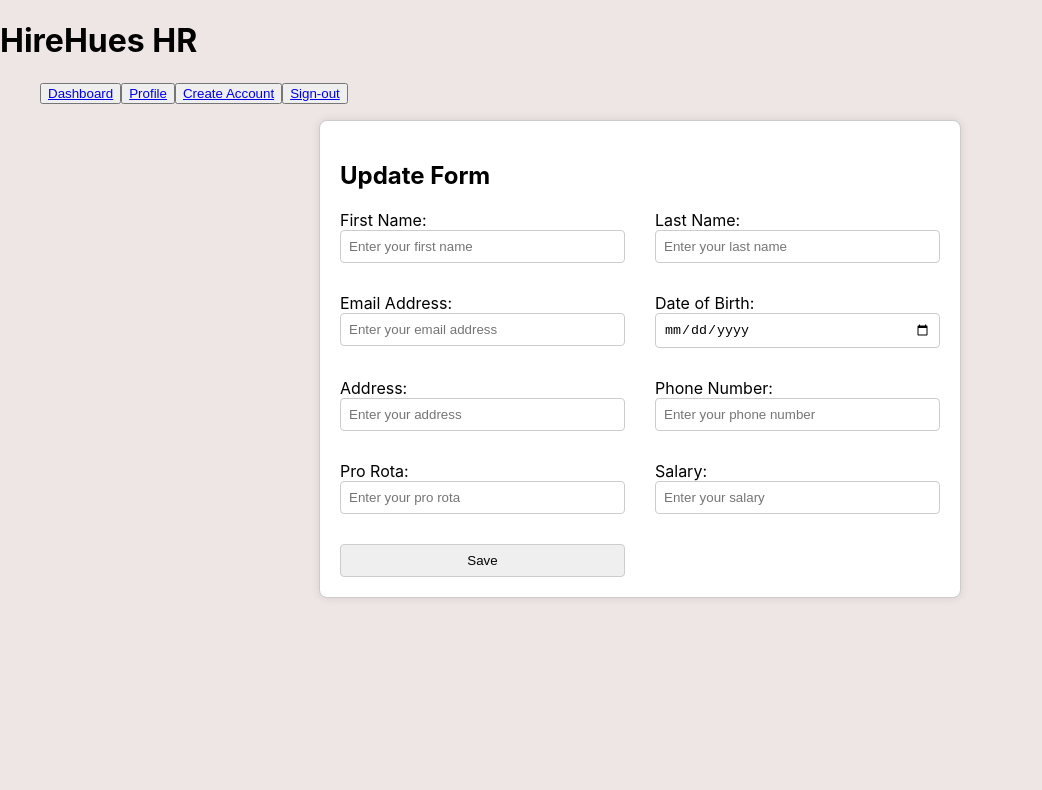
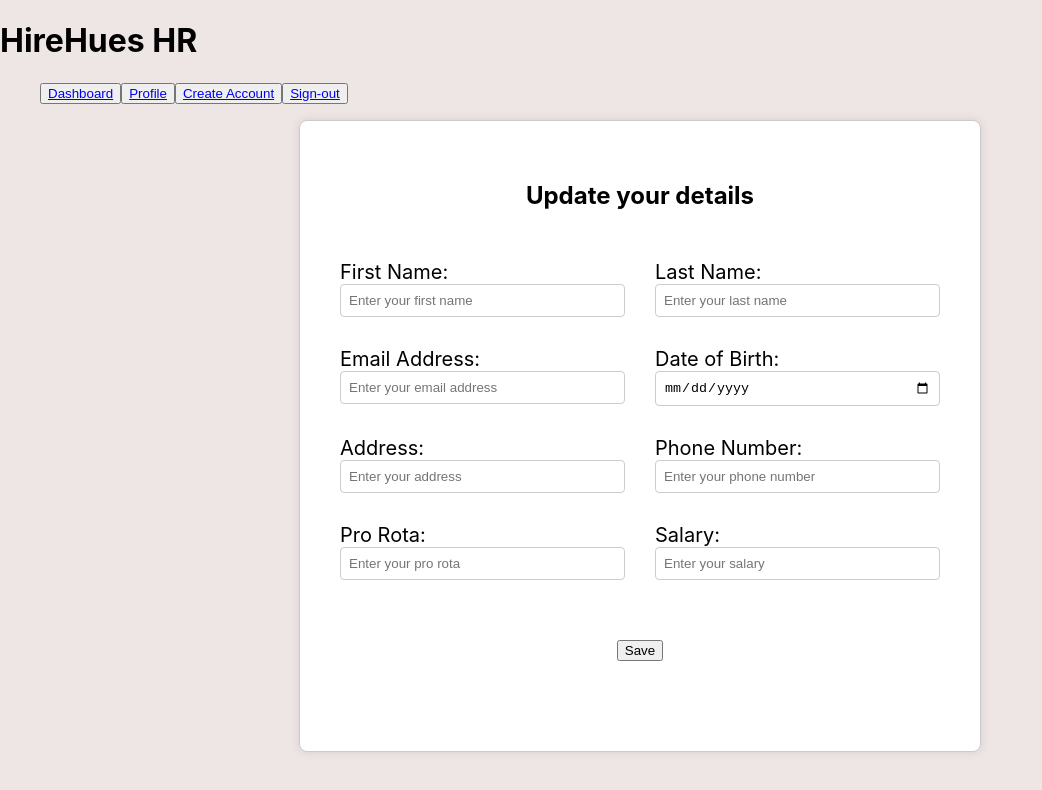
Before and after one commit to remily23/capstone_hr_management_system, a React (Create React App) app in the folder Capstone Project/capstonclient/: page /profile in a window 1280 px wide. Both pictures are taken after a click on the button "Edit". Shown: the top 790 px of the page, without its empty margins (0-1042 px from the left). Built offline with nearby package versions, Linux system fonts and the light colour scheme; no server answers.

Commit message:
centered save button for UpdateDetails with css

```diff
--- a/Capstone Project/capstonclient/src/App.css
+++ b/Capstone Project/capstonclient/src/App.css
@@ -24,7 +24,7 @@ body{
 .profile-container {
   max-width: 600px;
   margin: auto;
-  padding: 20px;
+  padding: 40px;
   border: 1px solid #ccc;
   border-radius: 8px;
   box-shadow: 0 0 10px rgba(0, 0, 0, 0.1);
@@ -54,10 +54,11 @@ body{
 
 
 /* UpdateEmployeeForm */
+
 .update-form-container {
   max-width: 600px;
   margin: auto;
-  padding: 20px;
+  padding: 40px;
   border: 1px solid #ccc;
   border-radius: 8px;
   box-shadow: 0 0 10px rgba(0, 0, 0, 0.1);
@@ -72,7 +73,7 @@ body{
 }
 
 .form-container label {
-  font-size: 16px;
+  font-size: 20px;
   margin-bottom: 5px;
 }
 
@@ -83,3 +84,20 @@ body{
   border: 1px solid #ccc;
   border-radius: 4px;
 }
+
+
+.save-button {
+  margin-top: 10px;
+  padding: 50px 30px;
+  color: #fff;
+  border: none;
+  cursor: pointer;
+  display: flex;
+  justify-content: center;
+  text-decoration: none;
+}
+
+.update-form-container h1 {
+  margin-bottom: 50px;
+  text-align: center;
+}
--- a/Capstone Project/capstonclient/src/Components/UpdateEmployeeForm.js
+++ b/Capstone Project/capstonclient/src/Components/UpdateEmployeeForm.js
@@ -26,7 +26,7 @@ const UpdateEmployeeForm = ({ updateEmployee }) => {
 
   return (
     <section className="update-form-container">
-      <h1>Update Form</h1>
+      <h1>Update your details</h1>
       <form onSubmit={handleFormSubmit} className="form-container">
         <section className="form-row">
           <label>First Name: </label>
@@ -108,9 +108,15 @@ const UpdateEmployeeForm = ({ updateEmployee }) => {
             value={employeeDetails.salary}
           />
         </section>
+      </form>
+      <section className="save-button">
         <input type="submit" value="Save" />
-      </form>
+        </section>
+
     </section>
+
+
+
   );
 };
 
```
